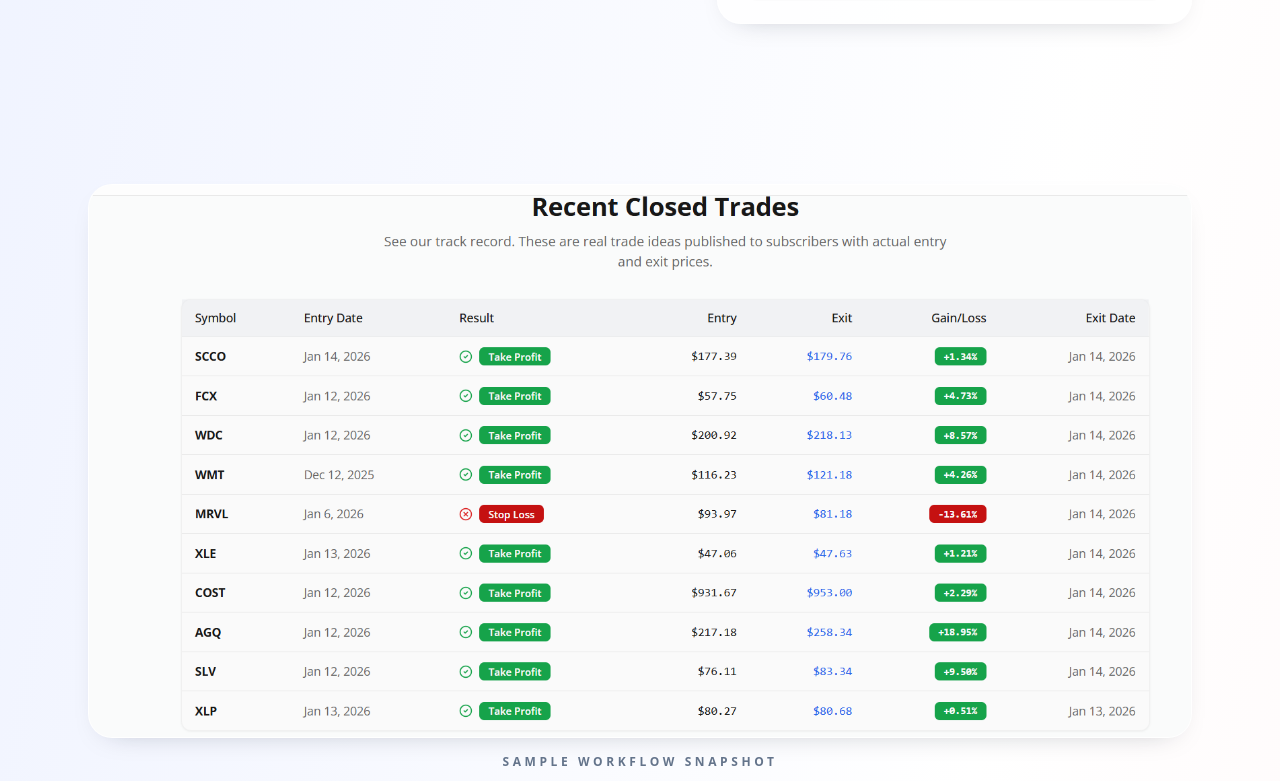
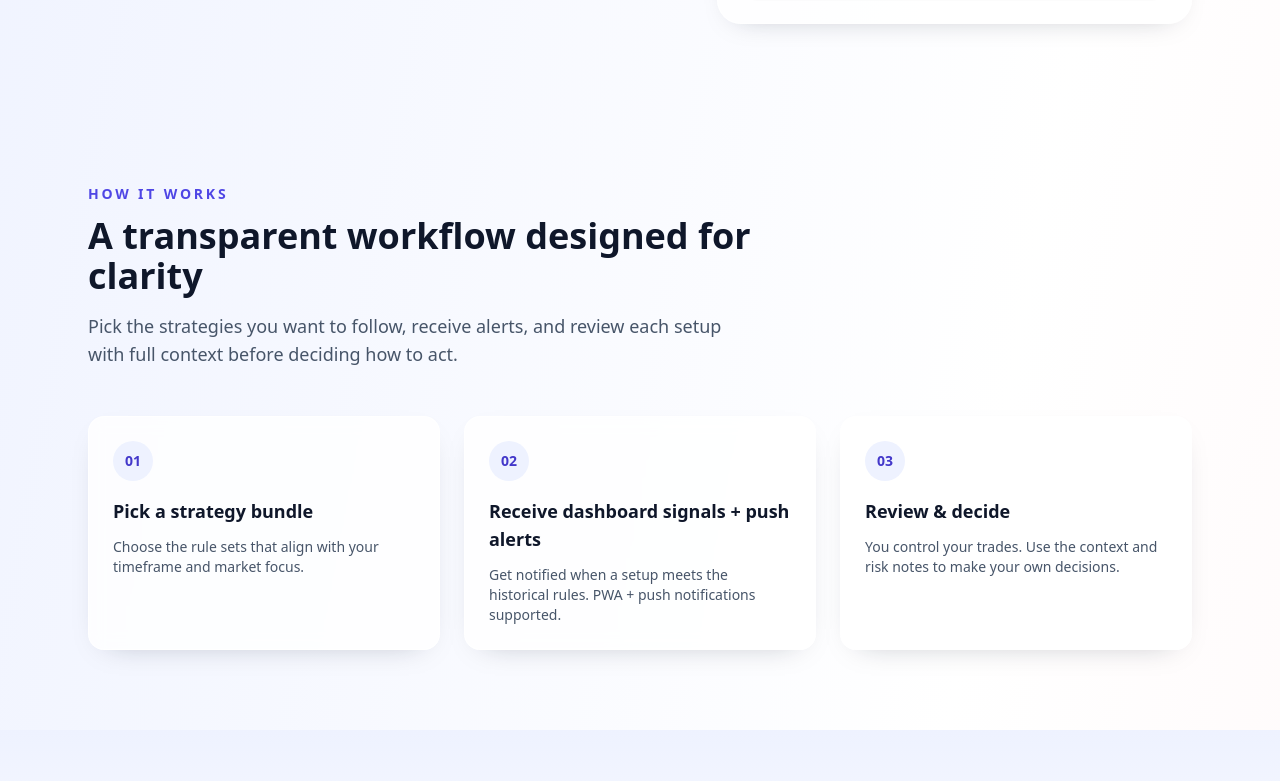
Before and after one commit to adhesikan/StratFLanding, a Next.js app: page / in a window 1280 px wide. Shown: the part 1079-1860 px from the top of the page. Built offline with nearby package versions, Linux system fonts and the light colour scheme.

Commit message:
Remove performance image section

```diff
--- a/app/page.tsx
+++ b/app/page.tsx
@@ -331,23 +331,6 @@
                 />
               </div>
             </div>
-          </Container>
-        </section>
-
-        <section className="py-20">
-          <Container>
-            <div className="overflow-hidden rounded-3xl border border-white/70 bg-white shadow-soft">
-              <Image
-                src="/performance.png"
-                alt="Illustrative workflow chart"
-                width={1200}
-                height={675}
-                className="h-auto w-full object-cover"
-              />
-            </div>
-            <p className="mt-4 text-center text-xs font-semibold uppercase tracking-[0.3em] text-slate-500">
-              SAMPLE WORKFLOW SNAPSHOT
-            </p>
           </Container>
         </section>
 
```
Also changed, not shown: public/performance.png (deleted).
